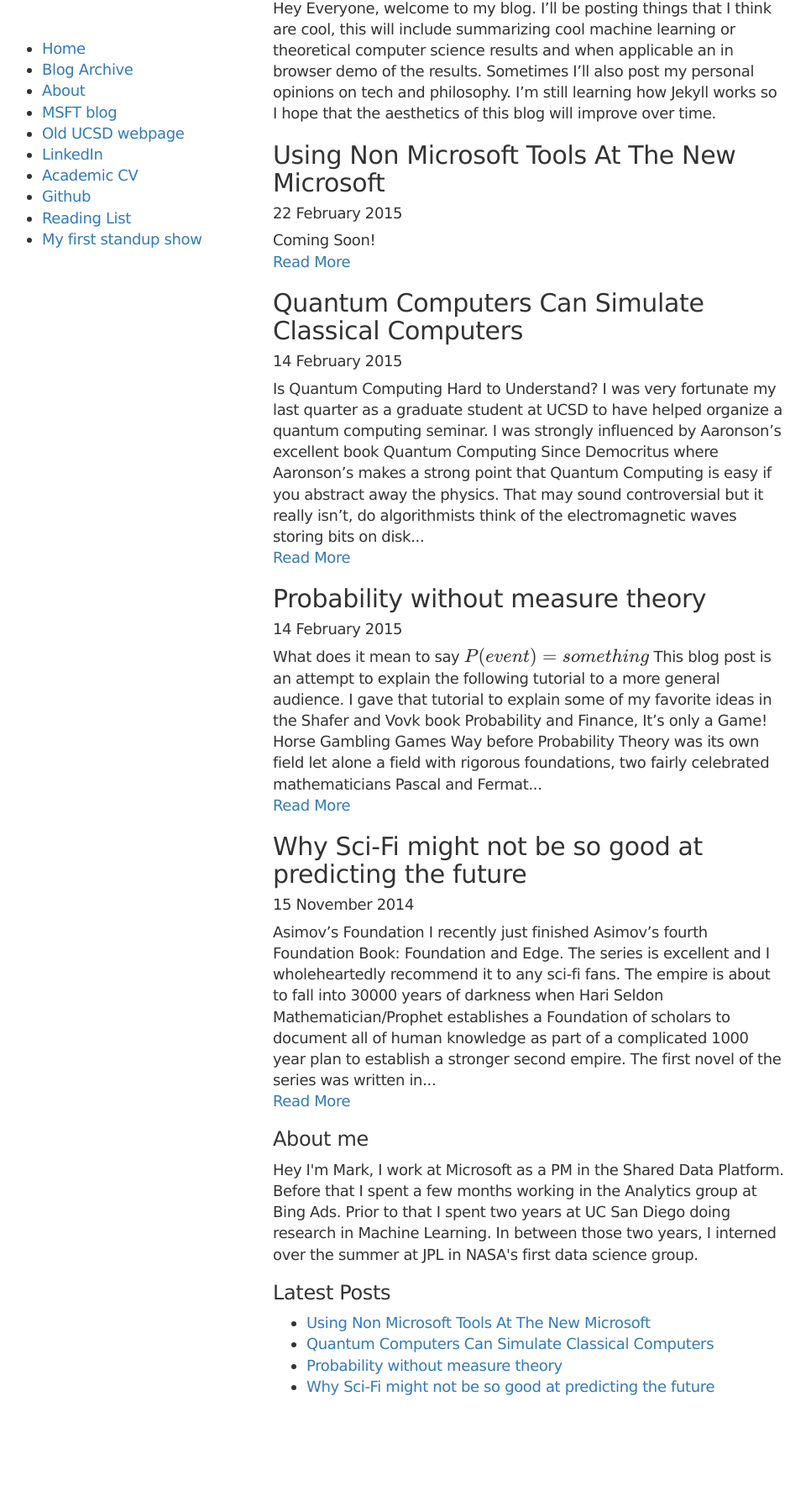
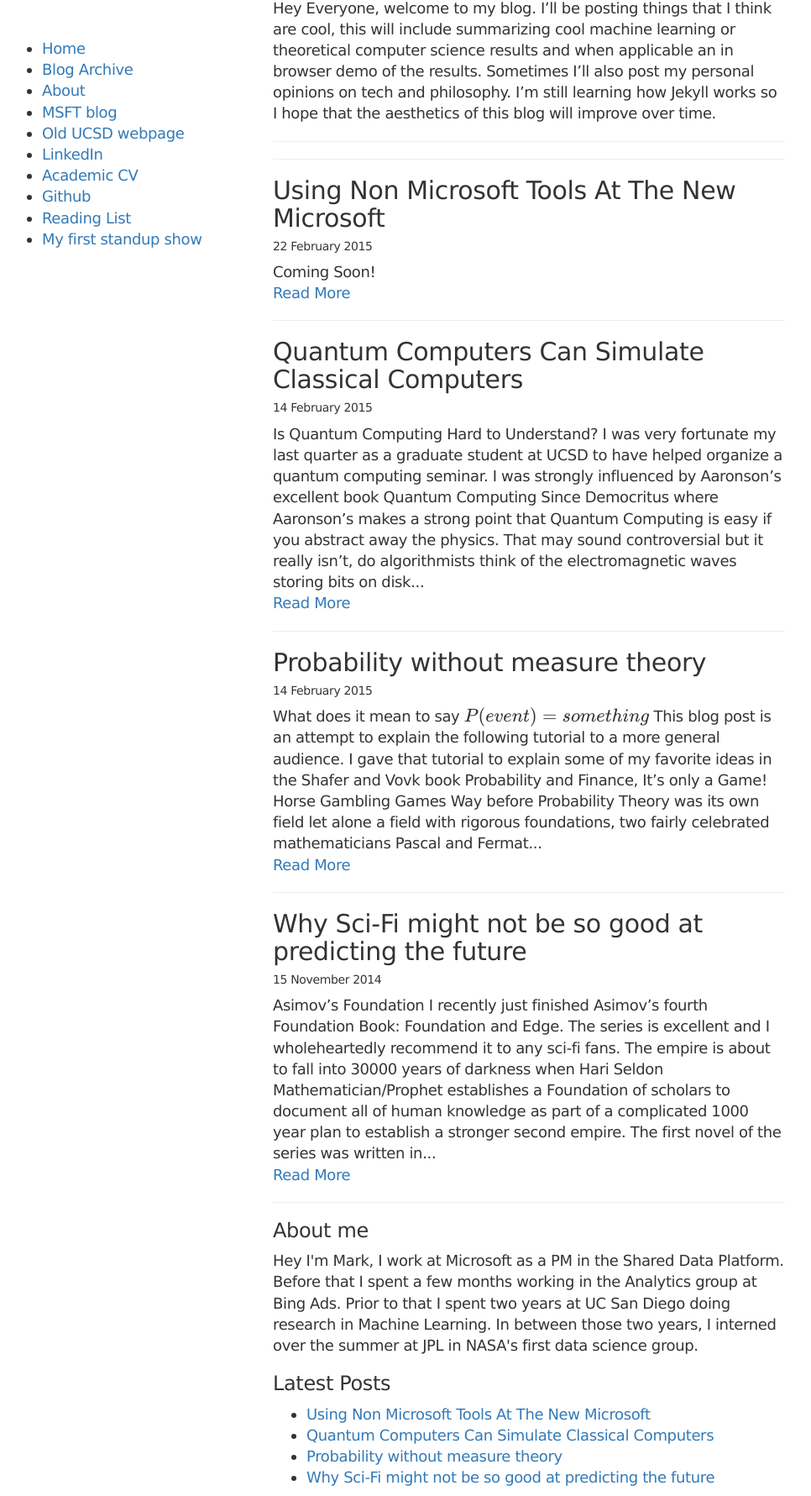
Before and after one commit to msaroufim/MLblog, a Jekyll site: the page built from index.md, in a window 1280 px wide. Shown: the part 255-2036 px from the top of the page at 84% size, without its empty margins (10-976 px from the left). Built offline with Jekyll 4.4.1, drawn with Linux system fonts in a browser that asks for light colours; nearby versions of some CDN libraries; formulas are drawn with MathJax 3; comment, search, counter and statistics services are not loaded; before the commit the page ends 1928 px from its top, so only the background shows below that.

Commit message:
made small readability chabge

```diff
--- a/_layouts/post.html
+++ b/_layouts/post.html
@@ -8,7 +8,7 @@
     {{ content }}
     {% include sidebar.html %}
   </div>
-   </div>
+  </div>
  <!--  <div class="span4">
 
 
--- a/index.md
+++ b/index.md
@@ -11,15 +11,19 @@ layout: default
 
 Hey Everyone, welcome to my blog. I'll be posting things that I think are cool, this will include summarizing cool machine learning or theoretical computer science results and when applicable an in browser demo of the results. Sometimes I'll also post my personal opinions on tech and philosophy. I'm still learning how Jekyll works so I hope that the aesthetics of this blog will improve over time.
 
+---
+---
+
 {% for post in site.posts limit: 10 %}
 <div class="row-fluid">
   <div class="span12">
     <h2>{{ post.title }}</h2>
-    <h4>{{ post.date | date_to_long_string }}</h4>
+    <h5>{{ post.date | date_to_long_string }}</h5>
     <p>
       {{post.content | strip_html | truncatewords:75}}<br>
       <a href="{{ post.url }}">Read More</a>
     </p>
   </div>
 </div>
+---
 {% endfor %}
```
Also changed, not shown: 7 other files.
